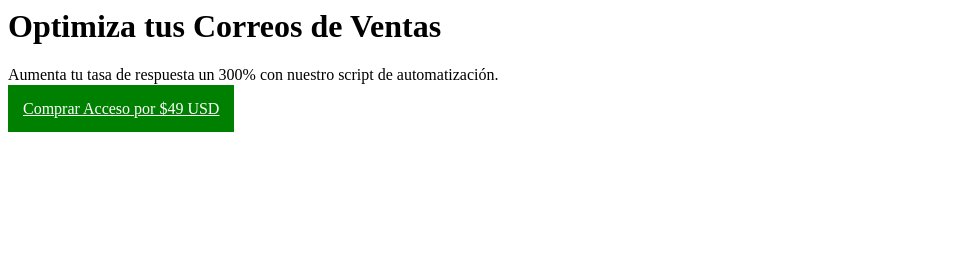
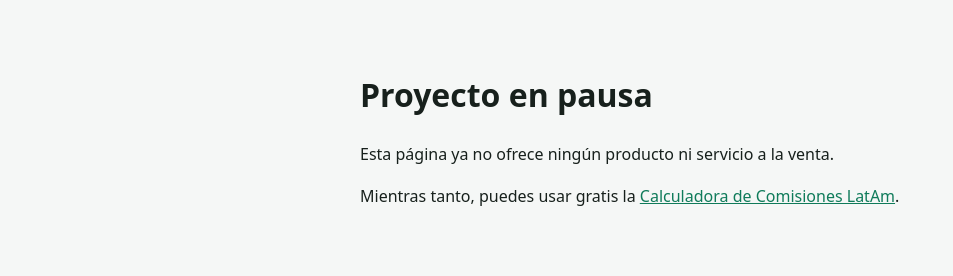
Before and after one commit to Lucho-design1/cold-email-optimizer-service, a plain HTML site: page index.html in a window 1280 px wide. Shown: the whole page, without its empty margins (0-953 px from the left). Drawn offline with Linux system fonts and the light colour scheme.

Commit message:
Pausar el proyecto: retirar la oferta de venta sin producto disponible (#1)
Claude-Session: https://claude.ai/code/session_018rcSSJic2juKR1ZPuonpmf

Co-authored-by: Claude <noreply@anthropic.com>

```diff
--- a/index.html
+++ b/index.html
@@ -1 +1,9 @@
-<h1>Optimiza tus Correos de Ventas</h1><p>Aumenta tu tasa de respuesta un 300% con nuestro script de automatización.</p><a href='https://paypal.me/lucianobenech' style='padding:15px; background:green; color:white;'>Comprar Acceso por $49 USD</a>
+<!DOCTYPE html>
+<html lang="es"><head><meta charset="UTF-8"><meta name="viewport" content="width=device-width, initial-scale=1.0">
+<meta name="robots" content="noindex"><title>Proyecto en pausa</title>
+<style>body{font-family:system-ui,-apple-system,sans-serif;max-width:560px;margin:0 auto;padding:48px 16px;line-height:1.6;color:#17201c;background:#f5f7f6}a{color:#0f7b5a}@media(prefers-color-scheme:dark){body{background:#111715;color:#e8efeb}a{color:#4fd1a1}}</style>
+</head><body>
+<h1>Proyecto en pausa</h1>
+<p>Esta página ya no ofrece ningún producto ni servicio a la venta.</p>
+<p>Mientras tanto, puedes usar gratis la <a href="https://lucho-design1.github.io/fee-calculator-latam/">Calculadora de Comisiones LatAm</a>.</p>
+</body></html>
```
Also changed, not shown: 1 other file.
